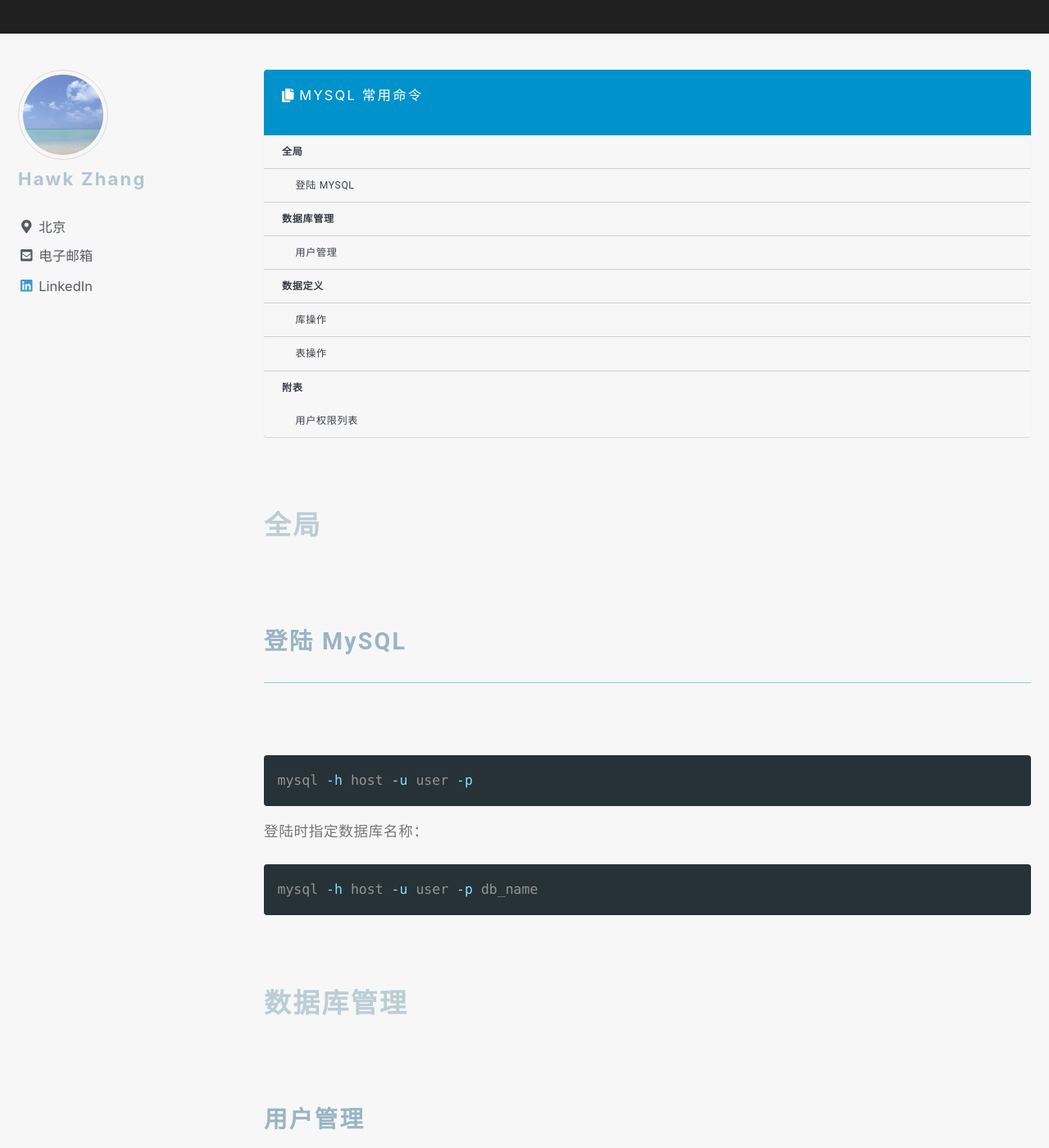
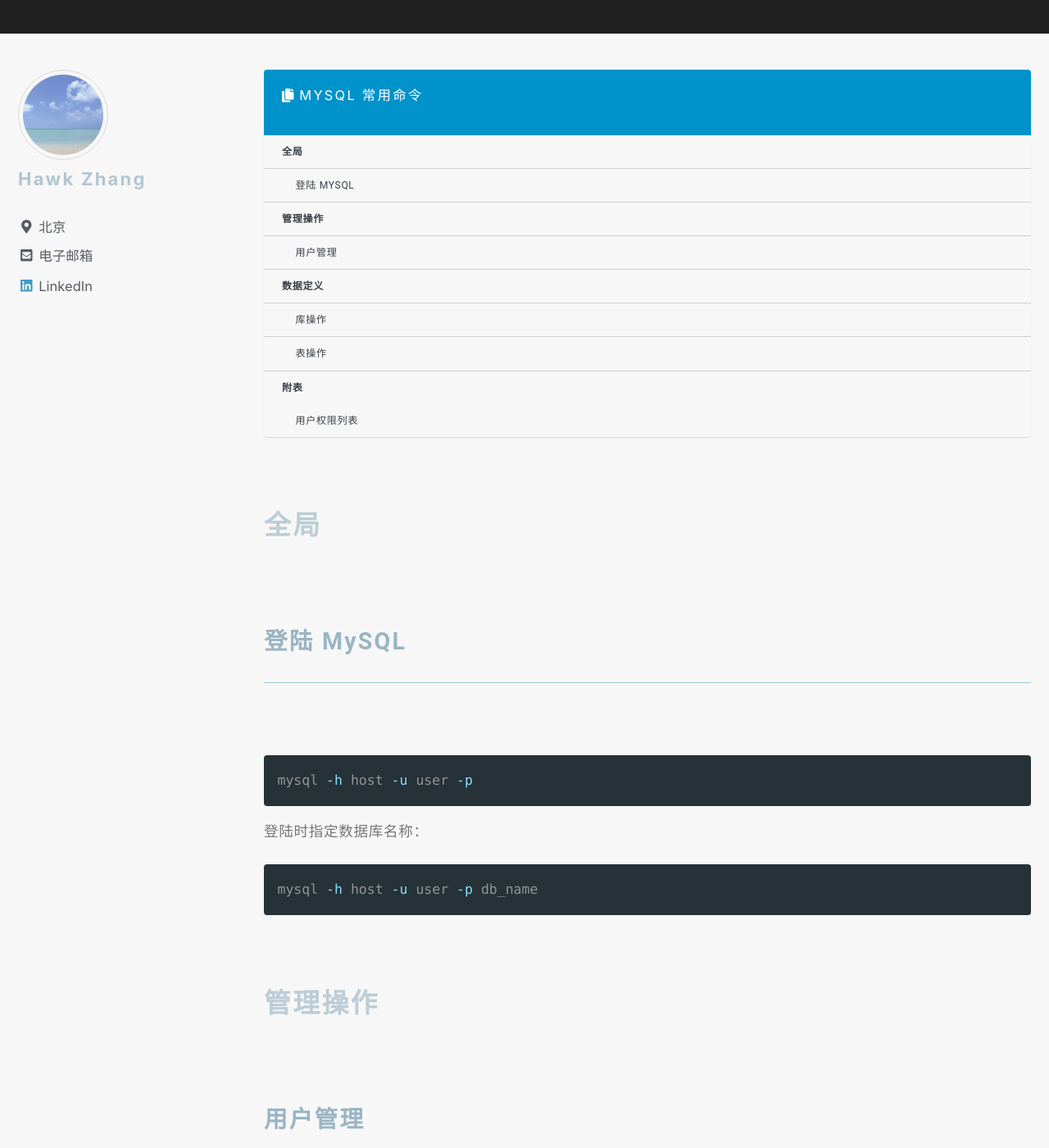
Before and after one commit to narru888/linotes_note, a Jekyll site: the page built from _posts/mysql/2016-04-02-statements.md, in a window 1280 px wide and 1400 px high, scrolled down 312 px. Shown: the whole window at 82% size. Built offline with Jekyll 4.4.1, drawn with Linux system fonts in a browser that asks for light colours; nearby versions of some CDN libraries; a script that is not in the unit is left out.

Commit message:
update on 2018-10-11 16:00:01 CST

````diff
--- a/_posts/mysql/2016-04-02-statements.md
+++ b/_posts/mysql/2016-04-02-statements.md
@@ -57,7 +57,7 @@
 
 
 
-## 数据库管理
+## 管理操作
 
 
 
@@ -172,7 +172,9 @@
 ### 表操作
 
 
+
 #### 创建表
+
 
 ##### 语法：
 
@@ -187,6 +189,7 @@
 ```sql
 column_name data_type(length) [NOT NULL] [DEFAULT value] [AUTO_INCREMENT]
 ```
+
 
 ##### 范例：
 
@@ -211,7 +214,7 @@
 CREATE TABLE NewTable AS
 SELECT name, age
 FROM OldTable
-WHERE age>25;
+WHERE age > 25;
 ```
 
 原表中的数据会携带过来，相当于另存为新表。
````
